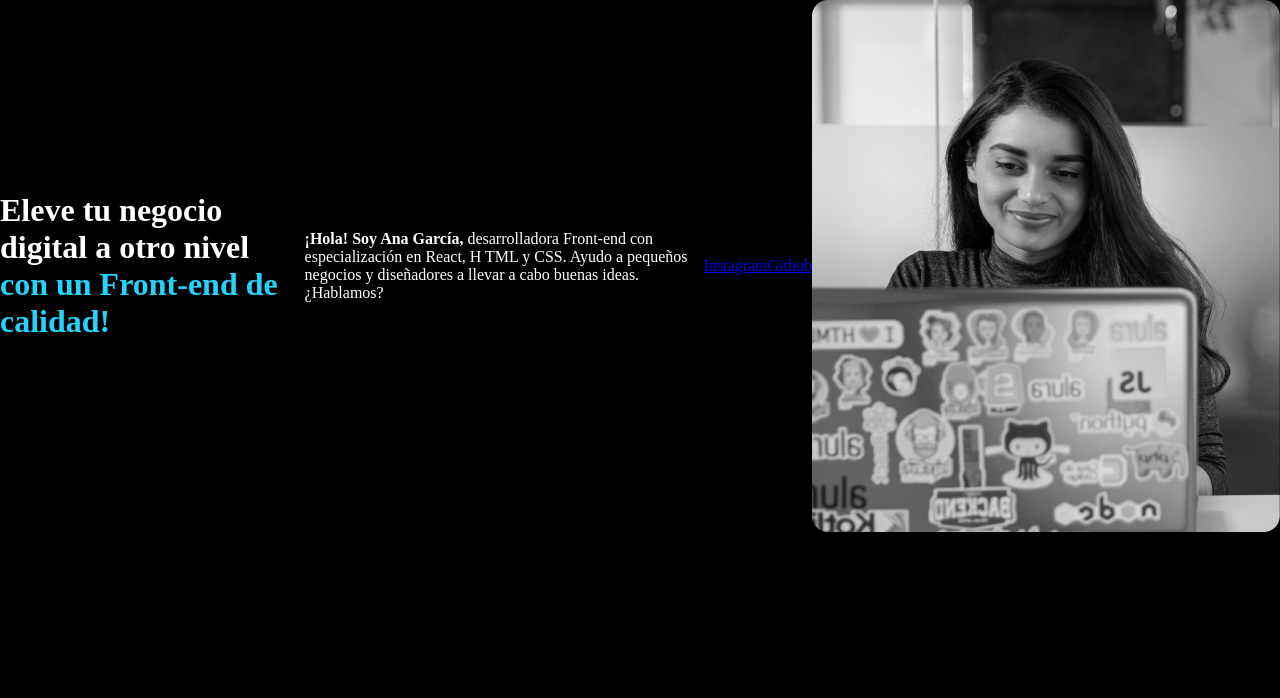
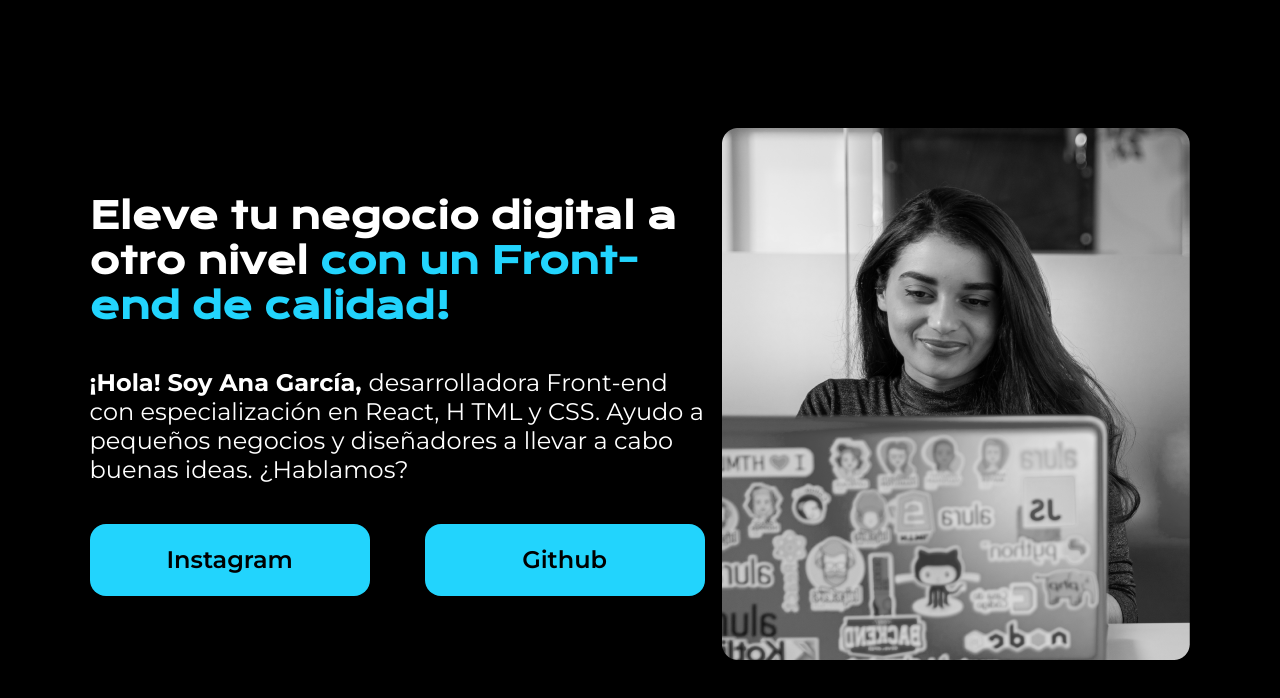
Before and after one commit to cristhianc001/portafolio-prueba, a plain HTML site: page index.html in a window 1280 px wide. Drawn offline with nearby package versions, Linux system fonts and the light colour scheme.

Commit message:
full css

```diff
--- a/index.html
+++ b/index.html
@@ -9,12 +9,20 @@
 <body>
     <header> </header>
     <main class="presentacion">
-        <h1>Eleve tu negocio digital a otro nivel <strong class="titulo-destacado">con un Front-end de calidad!</strong></h1>
-        <p>
-            <strong> ¡Hola! Soy Ana García, </strong> desarrolladora Front-end con especialización en React, H
-            TML y CSS. Ayudo a pequeños negocios y diseñadores a llevar a cabo buenas ideas. ¿Hablamos?
-        </p>
-        <a href="http://instagram.com">Instagram</a> <a href="http://Github.com">Github</a>
+        <section class="presentacion__contenido">
+            <h1 class="presentacion__contenido__titulo">
+                Eleve tu negocio digital a otro nivel
+                <strong class="titulo-destacado">con un Front-end de calidad!</strong>
+            </h1>
+            <p class="presentacion__contenido__texto">
+                <strong> ¡Hola! Soy Ana García, </strong> desarrolladora Front-end con especialización en React, H
+                TML y CSS. Ayudo a pequeños negocios y diseñadores a llevar a cabo buenas ideas. ¿Hablamos?
+            </p>
+            <div class="presentacion__enlaces">
+                <a class="presentacion__enlaces__link" href="http://instagram.com">Instagram</a>
+                <a class="presentacion__enlaces__link" href="http://Github.com">Github</a>
+            </div>
+         </section>
         <img src="Rectangle 47.png">
     </main>
 
--- a/style.css
+++ b/style.css
@@ -1,3 +1,7 @@
+ /* google fonts */
+@import url('https://fonts.googleapis.com/css2?family=Krona+One&family=Montserrat:ital,wght@0,100..900;1,100..900&display=swap');
+
+
 * {
     padding: 0;
     margin: 0;
@@ -17,4 +21,41 @@ body {
 .presentacion {
     display: flex;  /* organiza los elementos */
     align-items: center;
+    margin: 10% 7%; /* margenes del contenido */
+    justify-content: space-between; /* espacio entre elementos */
 }
+
+.presentacion__contenido {
+    width: 615px;
+    display: flex;
+    flex-direction: column; /* por default la orientacion es horizontal, esto lo vuelve vertical */
+    gap: 40px;
+}
+
+.presentacion__contenido__titulo {
+    font-size: 36px;
+    font-family: "Krona One", sans-serif;
+}
+
+.presentacion__contenido__texto {
+    font-size: 24px;
+    font-family: "Montserrat", sans-serif;
+}
+
+.presentacion__enlaces {
+    display: flex;
+    justify-content: space-between;
+}
+
+.presentacion__enlaces__link {
+    width: 280px;
+    background-color:#22D4FD;
+    text-align: center;
+    padding: 21.5px 0;
+    border-radius: 16px;
+    font-family: "Montserrat", sans-serif;
+    font-size: 24px;
+    font-weight: 600;
+    text-decoration: none;
+    color: black;
+}
```
